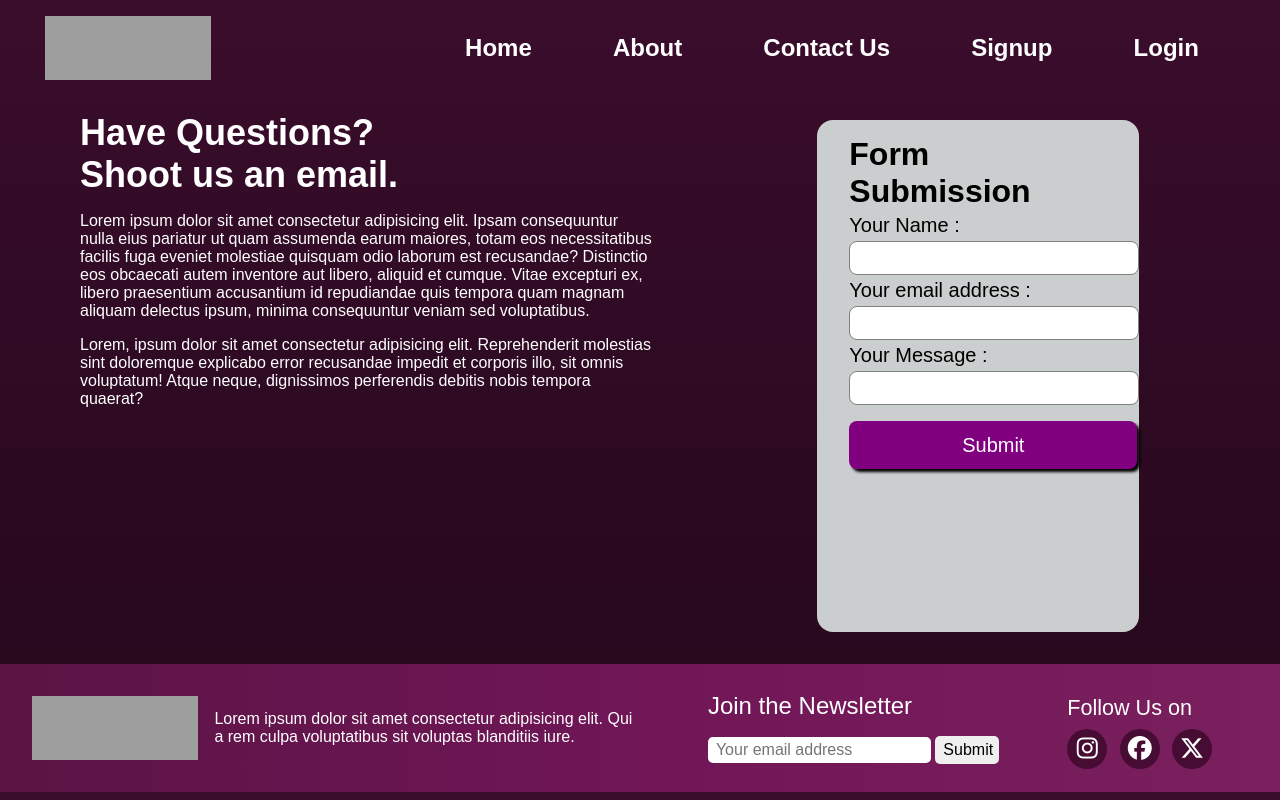
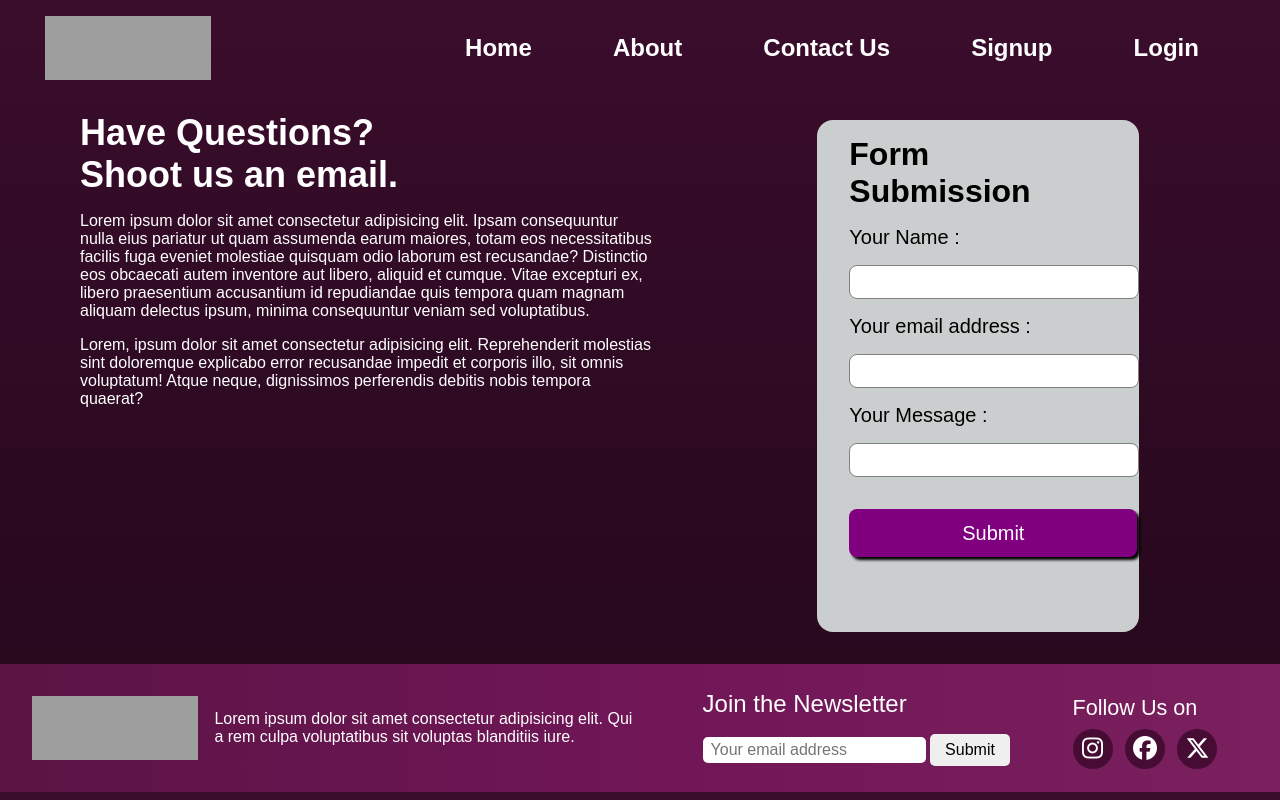
Before and after one commit to AnshRaj112/Kuddle, a website: page contactus.html in a window 1280 px wide. Drawn offline with Linux system fonts and the light colour scheme; grey boxes are pictures that could not be loaded; a web font is replaced by a local one.

Commit message:
Changed sumbit button to input type and css of feedback form

```diff
--- a/contactus.css
+++ b/contactus.css
@@ -92,8 +92,8 @@ form{
 }
 
 .formbox p{
-    margin-top: 0.25rem;
-    margin-bottom: 0.25rem;
+    margin-top: 1rem;
+    margin-bottom: 1rem;
 }
 
 .formbox input{
@@ -109,7 +109,7 @@ form{
 .formbox .submit1{
     width: 18rem;
     height: 3rem;
-    margin-top: 1rem;
+    margin-top: 2rem;
     /* margin-left: 1rem;
     margin-right: 1rem; */
     font-size: 1.25rem;
@@ -212,8 +212,8 @@ footer{
 }
 
 .submit{
-    height: 1.75rem;
-    width: 4rem;
+    height: 2rem;
+    width: 5rem;
     border: none;
     border-radius: 5px;
     color: black;
--- a/style.css
+++ b/style.css
@@ -405,8 +405,8 @@ footer{
 }
 
 .submit{
-    height: 1.75rem;
-    width: 4rem;
+    height: 2rem;
+    width: 5rem;
     border: none;
     border-radius: 5px;
     color: black;
```
Also changed, not shown: contactus.html (+1 -0 lines), index.html (+2 -1 lines).
